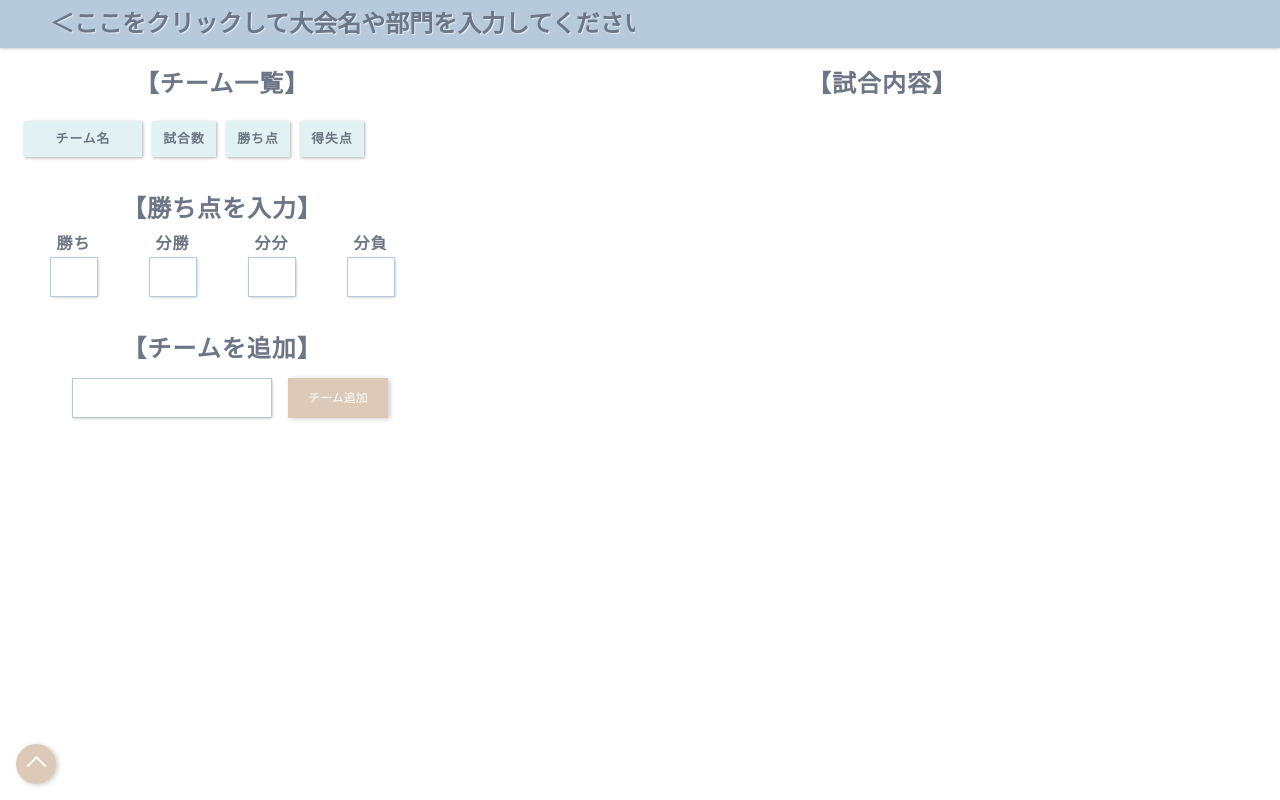
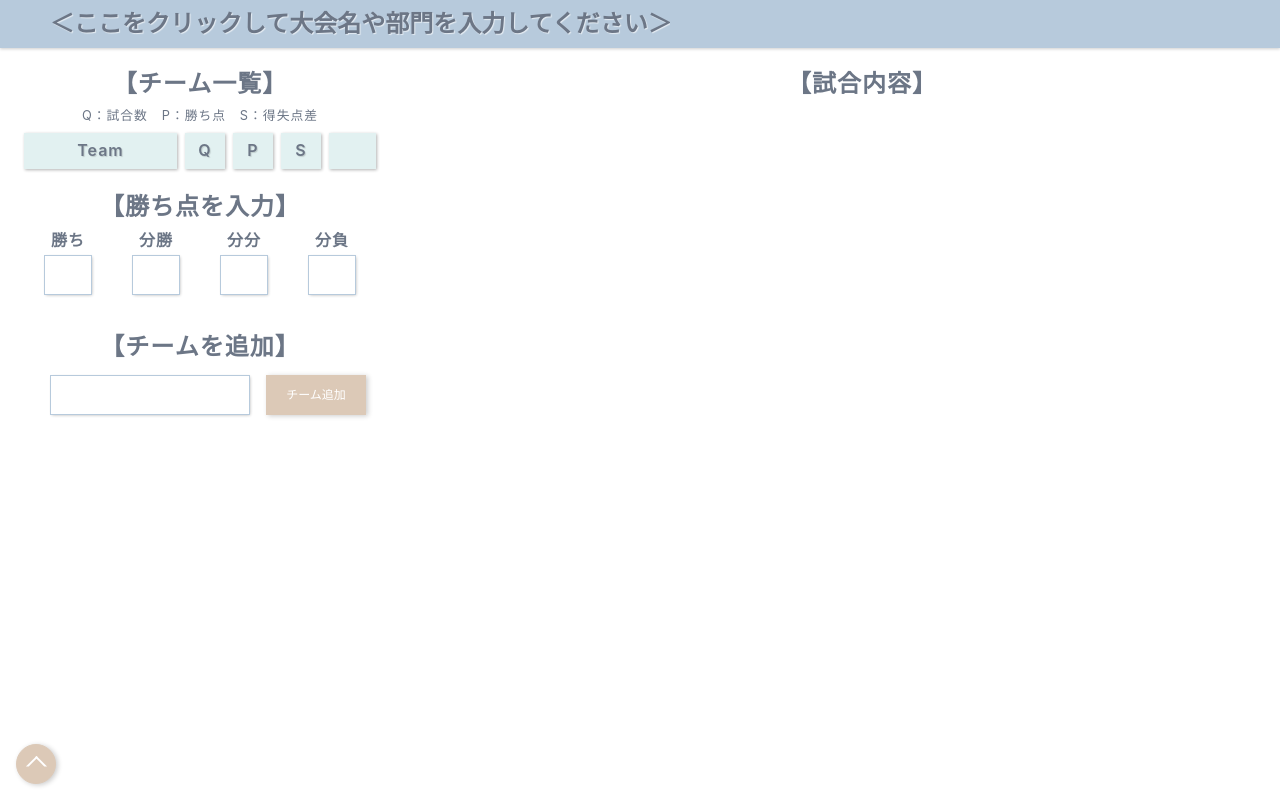
Before and after one commit to tetsu-hira/2set, a React (Create React App) app: page / in a window 1280 px wide. Shown: the top 800 px of the page. Built offline with nearby package versions, Linux system fonts and the light colour scheme.

Commit message:
UI完成

```diff
--- a/public/css/style.css
+++ b/public/css/style.css
@@ -81,7 +81,7 @@ button {
   min-width: 960px;
 }
 .HeaderTitle {
-  width: 46%;
+  width: 39rem;
   cursor: pointer;
   color: #6c7686;
   border: none;
@@ -171,54 +171,62 @@ button {
   background-color: #fff;
 }
 .Head .name {
-  font-size: 0.8rem;
+  font-size: 1rem;
   font-weight: 600;
   color: #6c7686;
-  margin: auto;
-  margin-left: 0;
+  margin: auto 4px auto 0;
   text-align: center;
   height: 36px;
-  width: 118px;
+  width: 153px;
   background-color: #e2f1f1;
-  line-height: 36px;
+  line-height: 35px;
+  text-shadow: 1px 1px 1px rgba(0, 0, 0, 0.15);
   box-shadow: 1px 1px 3px 0px rgba(0, 0, 0, 0.3);
 }
 .Head .gross {
-  font-size: 0.8rem;
+  font-size: 1rem;
   font-weight: 600;
-  width: 64px;
+  width: 40px;
   height: 36px;
   background-color: #e2f1f1;
-  line-height: 36px;
+  line-height: 35px;
+  text-shadow: 1px 1px 1px rgba(0, 0, 0, 0.15);
   box-shadow: 1px 1px 3px 0px rgba(0, 0, 0, 0.3);
-  margin: auto;
+  margin: 4px;
   text-align: center;
 }
 .Head .point {
-  font-size: 0.8rem;
+  font-size: 1rem;
   font-weight: 600;
-  width: 64px;
+  width: 40px;
   height: 36px;
-  line-height: 36px;
+  line-height: 35px;
   background-color: #e2f1f1;
+  text-shadow: 1px 1px 1px rgba(0, 0, 0, 0.15);
   box-shadow: 1px 1px 3px 0px rgba(0, 0, 0, 0.3);
-  margin: auto;
+  margin: 4px;
   text-align: center;
 }
 .Head .score {
-  font-size: 0.8rem;
+  font-size: 1rem;
   font-weight: 600;
   color: #6c7686;
-  width: 64px;
+  width: 40px;
   height: 36px;
-  line-height: 36px;
+  line-height: 35px;
   background-color: #e2f1f1;
+  text-shadow: 1px 1px 1px rgba(0, 0, 0, 0.15);
   box-shadow: 1px 1px 3px 0px rgba(0, 0, 0, 0.3);
-  margin: auto;
+  margin: 4px;
   text-align: center;
 }
 .Head .space {
-  width: 51px;
+  width: 47px;
+  height: 36px;
+  background-color: #e2f1f1;
+  margin-left: 4px;
+  box-shadow: 1px 1px 3px 0px rgba(0, 0, 0, 0.3);
+  content: "";
 }
 
 .Insert {
@@ -261,35 +269,40 @@ button {
   margin: auto 0;
   text-align: center;
   font-weight: 600;
-  width: 124px;
+  width: 160px;
+  text-shadow: 1px 1px 1px rgba(0, 0, 0, 0.15);
   line-height: 1;
+  padding: 0px 10px;
 }
 .ItemList__data .gross {
   font-size: 1rem;
-  width: 64px;
+  width: 48px;
   font-weight: 600;
   height: 36px;
   line-height: 2.2;
-  margin: auto;
+  margin: 0;
+  text-shadow: 1px 1px 1px rgba(0, 0, 0, 0.15);
   text-align: center;
 }
 .ItemList__data .point {
   font-size: 1rem;
-  width: 64px;
+  width: 48px;
   font-weight: 600;
   height: 36px;
   line-height: 2.2;
-  margin: auto;
+  margin: 0;
+  text-shadow: 1px 1px 1px rgba(0, 0, 0, 0.15);
   text-align: center;
 }
 .ItemList__data .score {
   font-size: 1rem;
   color: #6c7686;
-  width: 64px;
+  width: 48px;
   font-weight: 600;
   height: 36px;
   line-height: 2.2;
-  margin: auto;
+  margin: 0;
+  text-shadow: 1px 1px 1px rgba(0, 0, 0, 0.15);
   text-align: center;
 }
 .ItemList__data .AddPlan {
@@ -322,12 +335,10 @@ button {
 }
 
 .Process {
-  margin-bottom: 50px;
   min-height: 48em;
 }
 .ProcessContainer {
   margin: auto 0;
-  padding-top: 16px;
 }
 .ProcessContainer .ProcessMain {
   display: flex;
@@ -335,15 +346,16 @@ button {
   height: 100vh;
 }
 .ProcessContainer .ProcessMain .ProcessList {
-  width: 400px;
-  padding-left: 24px;
-  padding-right: 24px;
+  max-width: 400px;
+  padding: 16px 24px 0px 24px;
   max-height: 100vh;
   overflow: auto;
   flex: 1;
 }
+.ProcessContainer .ProcessMain .ProcessList p {
+  font-size: 0.8rem;
+}
 .ProcessContainer .ProcessMain .ProcessList__Border {
-  padding: 10px 0;
   margin-bottom: 1em;
 }
 .ProcessContainer .ProcessMain .ProcessList__Border .SelectBox {
@@ -414,6 +426,8 @@ button {
   max-height: 100vh;
   overflow: auto;
   flex: 2;
+  margin-left: 24px;
+  padding-top: 16px;
 }
 .ProcessContainer .ProcessMain .Result .title {
   margin: 0;
@@ -469,6 +483,9 @@ button {
   transform: translateY(1px);
   box-shadow: none;
   border-bottom: 2px solid #e2f1f1;
+}
+.ProcessContainer .ProcessMain .Result__Border .FlexName {
+  color: #6c7686;
 }
 .ProcessContainer .ProcessMain .Result__Border .FlexName .ResultIndex {
   border: 1px solid #b7cadc;
--- a/sass/Module/Header.scss
+++ b/sass/Module/Header.scss
@@ -9,7 +9,7 @@
   z-index: 100;
   min-width: 960px;
   &Title {
-    width: 46%;
+    width: 39rem;
     cursor: pointer;
     color: $FontColor;
     border: none;
--- a/sass/Page/Head.scss
+++ b/sass/Page/Head.scss
@@ -8,56 +8,63 @@
   width: 100%;
   background-color: $WhiteColor;
   // box-shadow: 1px 1px 3px 0px rgba(0, 0, 0, 0.3);
-  // text-shadow: 1px 1px 1px rgba(255, 255, 255, 0.65);
+  // text-shadow: 1px 1px 1px rgba(0, 0, 0, 0.15);
   .name {
-    font-size: 0.8rem;
+    font-size: 1rem;
     font-weight: 600;
     color: $FontColor;
-    margin: auto;
-    margin-left: 0;
+    margin: auto 4px auto 0;
     text-align: center;
     height: 36px;
-    width: 118px;
+    width: 153px;
     background-color: $SubColor;
-    line-height: 36px;
+    line-height: 35px;
+    text-shadow: 1px 1px 1px rgba(0, 0, 0, 0.15);
     box-shadow: 1px 1px 3px 0px rgba(0, 0, 0, 0.3);
   }
   .gross {
-    font-size: 0.8rem;
+    font-size: 1rem;
     font-weight: 600;
-    width: 64px;
+    width: 40px;
     height: 36px;
     background-color: $SubColor;
-    line-height: 36px;
+    line-height: 35px;
+    text-shadow: 1px 1px 1px rgba(0, 0, 0, 0.15);
     box-shadow: 1px 1px 3px 0px rgba(0, 0, 0, 0.3);
-    margin: auto;
+    margin: 4px;
     text-align: center;
   }
   .point {
-    font-size: 0.8rem;
+    font-size: 1rem;
     font-weight: 600;
-    width: 64px;
+    width: 40px;
     height: 36px;
-    line-height: 36px;
+    line-height: 35px;
     background-color: $SubColor;
+    text-shadow: 1px 1px 1px rgba(0, 0, 0, 0.15);
     box-shadow: 1px 1px 3px 0px rgba(0, 0, 0, 0.3);
-    margin: auto;
+    margin: 4px;
     text-align: center;
   }
   .score {
-    font-size: 0.8rem;
+    font-size: 1rem;
     font-weight: 600;
     color: $FontColor;
-    width: 64px;
+    width: 40px;
     height: 36px;
-    line-height: 36px;
+    line-height: 35px;
     background-color: $SubColor;
+    text-shadow: 1px 1px 1px rgba(0, 0, 0, 0.15);
     box-shadow: 1px 1px 3px 0px rgba(0, 0, 0, 0.3);
-
-    margin: auto;
+    margin: 4px;
     text-align: center;
   }
   .space {
-    width: 51px;
+    width: 47px;
+    height: 36px;
+    background-color: $SubColor;
+    margin-left: 4px;
+    box-shadow: 1px 1px 3px 0px rgba(0, 0, 0, 0.3);
+    content: "";
   }
 }
--- a/sass/Page/Process.scss
+++ b/sass/Page/Process.scss
@@ -1,24 +1,23 @@
 .Process {
-  margin-bottom: 50px;
   min-height: 48em;
   // padding-top: 48px;
   &Container {
     margin: auto 0;
-    padding-top: 16px;
     // width: 93%;
     .ProcessMain {
       display: flex;
       min-width: 1280px;
       height: 100vh;
       .ProcessList {
-        width: 400px;
-        padding-left: 24px;
-        padding-right: 24px;
+        max-width: 400px;
+        padding: 16px 24px 0px 24px;
         max-height: 100vh;
         overflow: auto;
         flex: 1;
+        p {
+          font-size: 0.8rem;
+        }
         &__Border {
-          padding: 10px 0;
           margin-bottom: 1em;
           .SelectBox {
             display: flex;
@@ -92,6 +91,8 @@
         max-height: 100vh;
         overflow: auto;
         flex: 2;
+        margin-left: 24px;
+        padding-top: 16px;
         .title {
           margin: 0;
           padding-left: 40px;
@@ -148,6 +149,7 @@
             }
             &Name {
               // width: 280px;
+              color: $FontColor;
               .ResultIndex {
                 border: 1px solid $PrimaryColor;
                 width: 60px;
--- a/src/components/Process.tsx
+++ b/src/components/Process.tsx
@@ -325,12 +325,13 @@ const Process: React.FC = () => {
         <div className="ProcessMain">
           <div className="ProcessList">
             <h1>【チーム一覧】</h1>
+            <p>Q：試合数　P：勝ち点　S：得失点差</p>
             <div className="ProcessList__Border">
               <div className="Head">
-                <div className="name">チーム名</div>
-                <div className="gross">試合数</div>
-                <div className="point">勝ち点</div>
-                <div className="score">得失点</div>
+                <div className="name">Team</div>
+                <div className="gross">Q</div>
+                <div className="point">P</div>
+                <div className="score">S</div>
                 <div className="space"></div>
               </div>
               <ul className="Item">
```
Also changed, not shown: sass/Page/Item.scss (+12 -7 lines).
